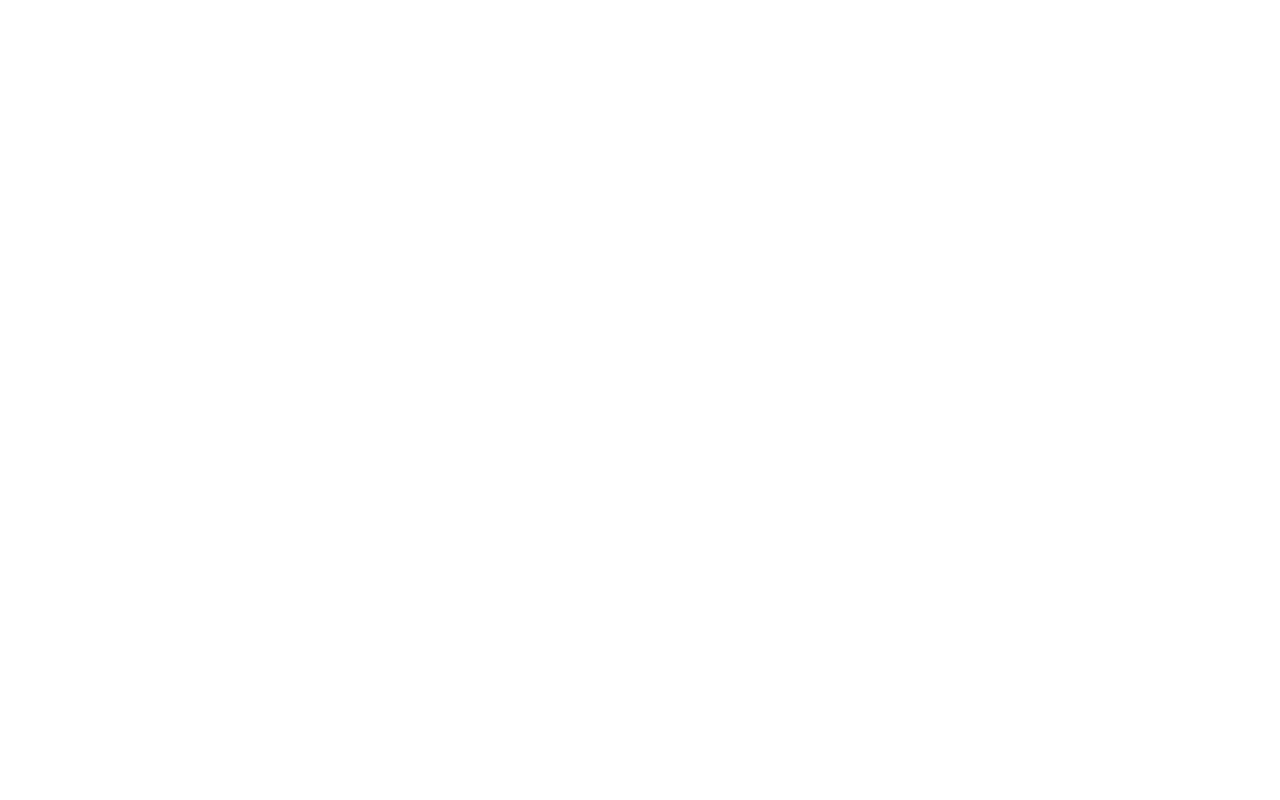
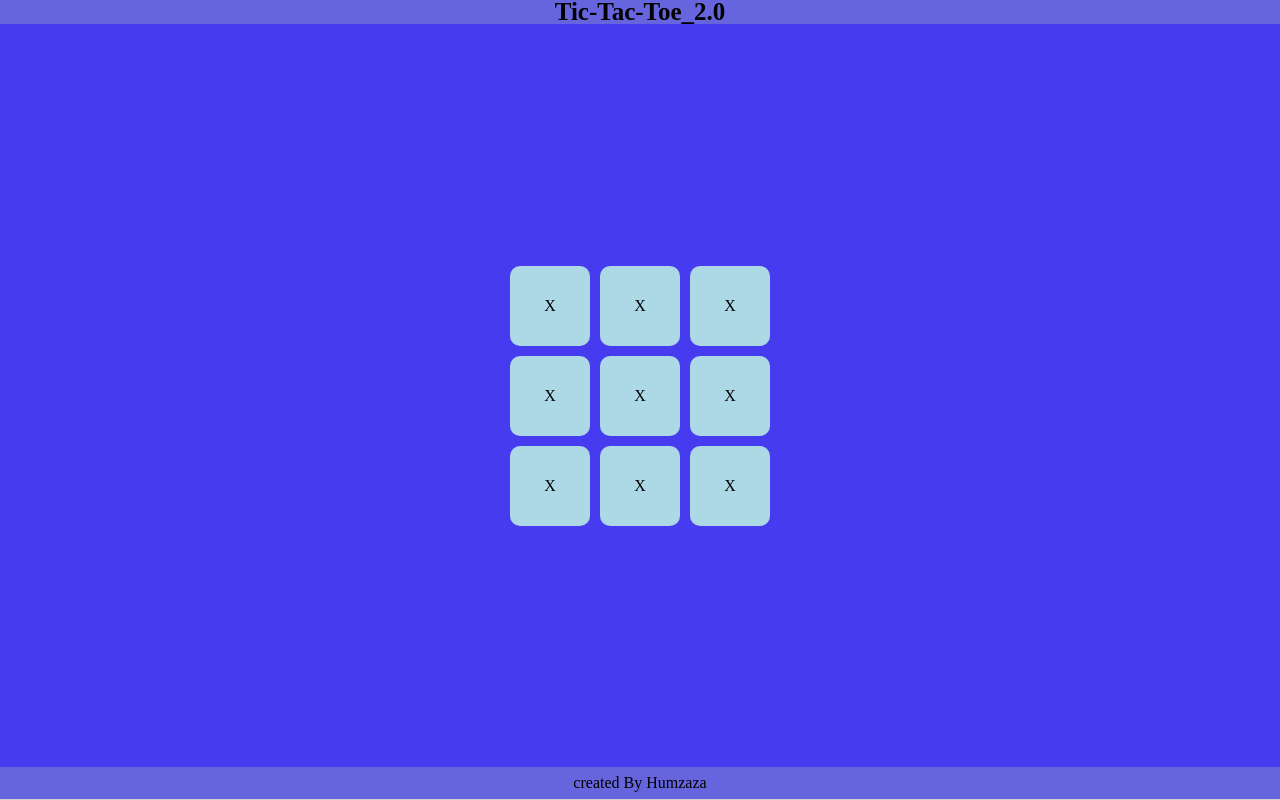
Before and after one commit to Humzaza/Tic-Tac-Toe_2.0, a plain HTML site: page index.html in a window 1280 px wide. Drawn offline with Linux system fonts and the light colour scheme.

Commit message:
starter template setup complete

```diff
--- a/index.html
+++ b/index.html
@@ -4,9 +4,25 @@
     <meta charset="UTF-8">
     <meta http-equiv="X-UA-Compatible" content="IE=edge">
     <meta name="viewport" content="width=device-width, initial-scale=1.0">
-    <title>Document</title>
+    <script src="script.js"></script>
+    <link rel="stylesheet" href="style.css">
+    <title>Tic-Tac-Toe_2.0</title>
 </head>
 <body>
-
+    <header>Tic-Tac-Toe_2.0</header>
+    <div class="content">
+        <div class="gameboard">
+            <div class="boxes">X</div>
+            <div class="boxes">X</div>
+            <div class="boxes">X</div>
+            <div class="boxes">X</div>
+            <div class="boxes">X</div>
+            <div class="boxes">X</div>
+            <div class="boxes">X</div>
+            <div class="boxes">X</div>
+            <div class="boxes">X</div>
+        </div>
+    </div>
+    <footer>created By Humzaza</footer>
 </body>
 </html>
--- a/style.css
+++ b/style.css
@@ -0,0 +1,45 @@
+body {
+    padding: 0;
+    margin: 0;
+    background-color: lightgray;
+    height: 100vh;
+    width: 100vw;
+}
+header {
+    display: flex;
+    justify-content: center;
+    align-items: center;
+    height: 3vh;
+    font-size: 25px;
+    font-weight: 550;
+    background-color: #6665DD;
+
+}
+.content {
+    height: 92.9vh;
+    display: flex;
+    justify-content: center;
+    align-items: center;
+    background-color: #473BF0;
+}
+.gameboard {
+    display: grid;
+    gap: 10px;
+    grid-template-columns: repeat(3, 80px);
+    grid-template-rows: repeat(3, 80px);
+}
+.boxes {
+    border-radius: 10px;
+    display: flex;
+    justify-content: center;
+    align-items: center;
+    background-color: lightblue;
+}
+
+footer {
+    display: flex;
+    height: 4vh;
+    justify-content: center;
+    align-items: center;
+    background-color: #6665DD ;
+}
```
